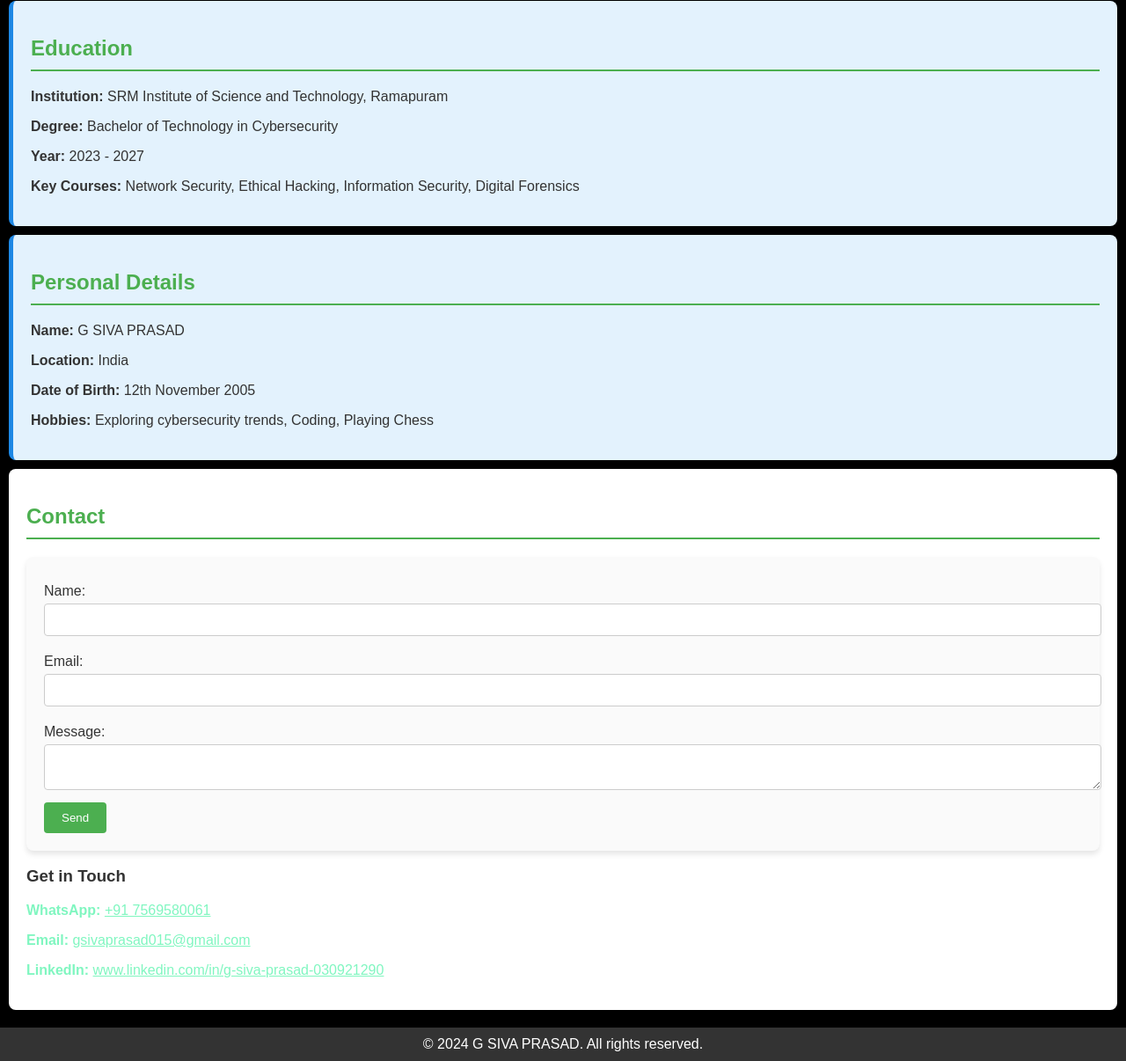
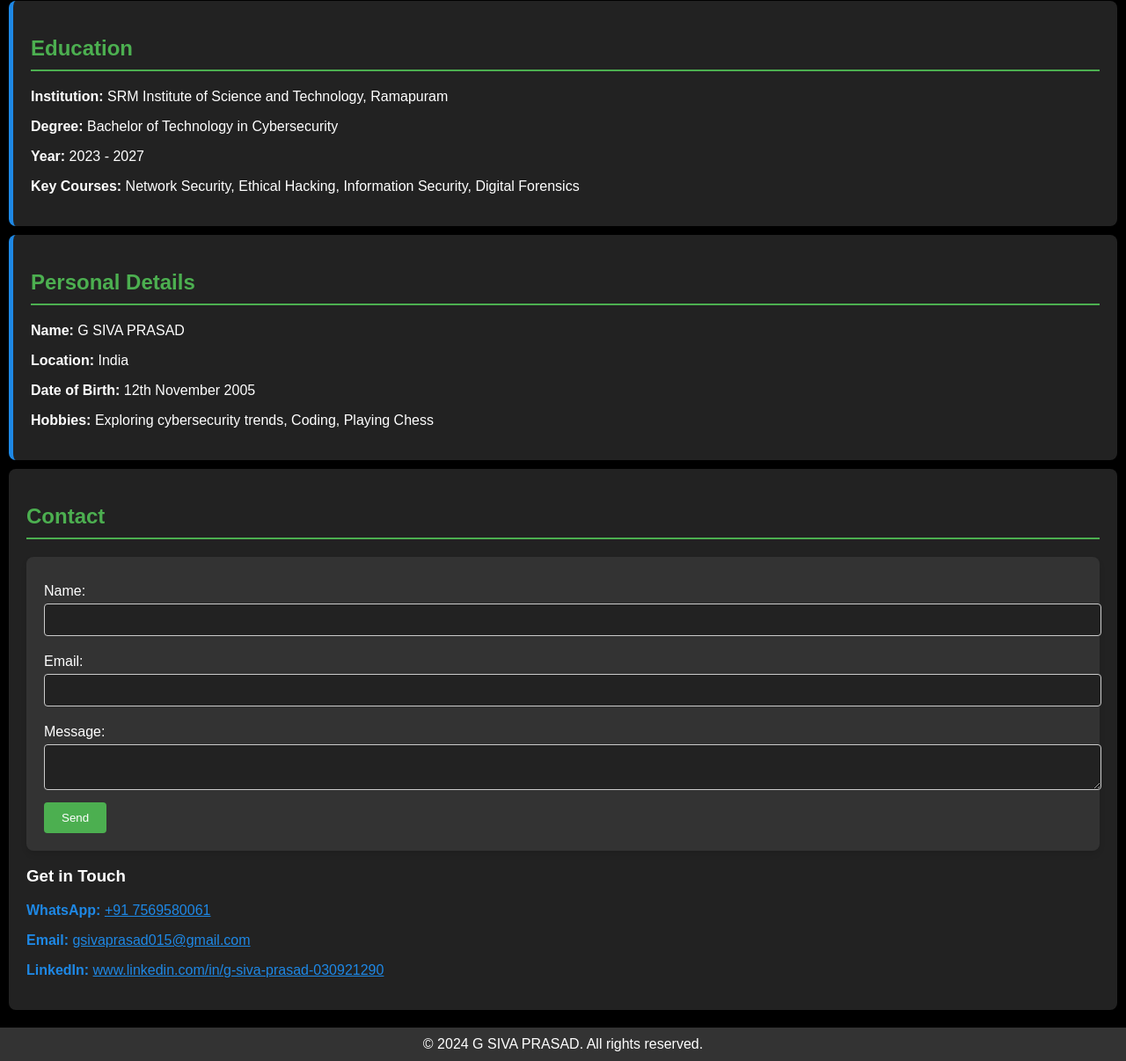
Before and after one commit to G-SIVA1/SIVA, a plain HTML site: page index.html in a window 1280 px wide. Shown: the part 1157-2363 px from the top of the page at 88% size. Drawn offline with Linux system fonts and the light colour scheme.

Commit message:
styles.css

```diff
--- a/styles.css
+++ b/styles.css
@@ -1,8 +1,8 @@
 /* General Styles */
 body {
     font-family: Arial, sans-serif;
-    background-color: #f0f0f0;
-    color: #333;
+    background-color: #000; /* Set full background color to black */
+    color: #fff; /* Set default text color to white for readability */
     margin: 0;
     padding: 0;
 }
@@ -39,7 +39,7 @@ nav ul li a:hover {
 section {
     padding: 20px;
     margin: 10px;
-    background-color: #fff;
+    background-color: #222; /* Dark background for sections */
     border-radius: 8px;
     box-shadow: 0px 4px 6px rgba(0, 0, 0, 0.1);
 }
@@ -53,7 +53,7 @@ h2 {
 
 /* Projects */
 .project {
-    background-color: #f9f9f9;
+    background-color: #333; /* Darker section for projects */
     padding: 15px;
     margin: 15px 0;
     border-left: 5px solid #4CAF50;
@@ -61,7 +61,7 @@ h2 {
 
 /* Contact Form */
 #contact-form {
-    background-color: #fafafa;
+    background-color: #333;
     padding: 20px;
     border-radius: 8px;
     box-shadow: 0px 4px 6px rgba(0, 0, 0, 0.1);
@@ -70,6 +70,7 @@ h2 {
 label {
     display: block;
     margin: 10px 0 5px;
+    color: #fff;
 }
 
 input[type="text"],
@@ -80,6 +81,8 @@ textarea {
     border: 1px solid #ccc;
     border-radius: 4px;
     margin-bottom: 10px;
+    background-color: #222;
+    color: #fff;
 }
 
 button {
@@ -110,9 +113,10 @@ footer p {
 
 /* Additional Info (Education and Personal) */
 #education, #personal {
-    background-color: #e3f2fd;
+    background-color: #222;
     border-left: 5px solid #1e88e5;
 }
 
 .contact-info p, .contact-info a {
-    color: #1e88
+    color: #1e88e5;
+}
```
